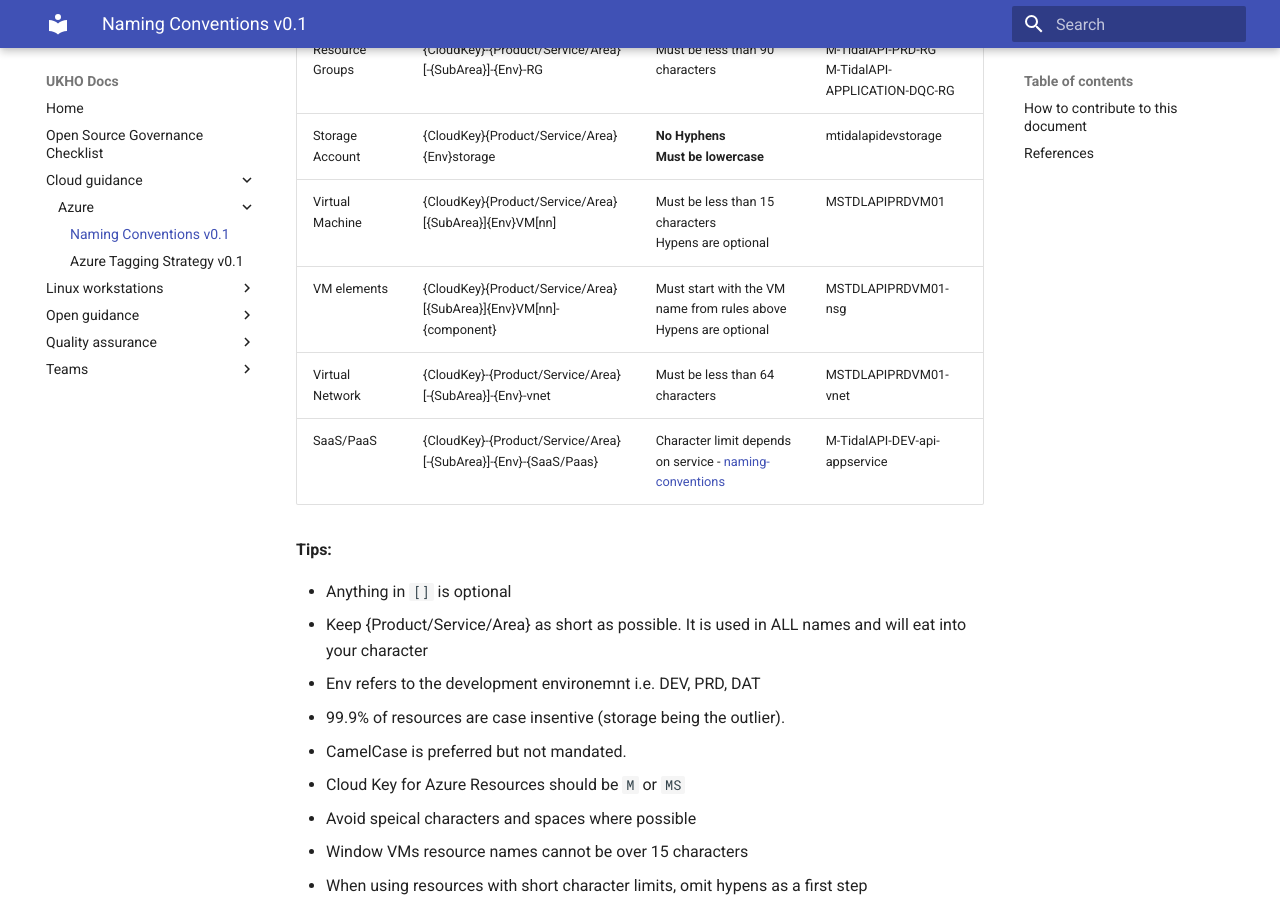
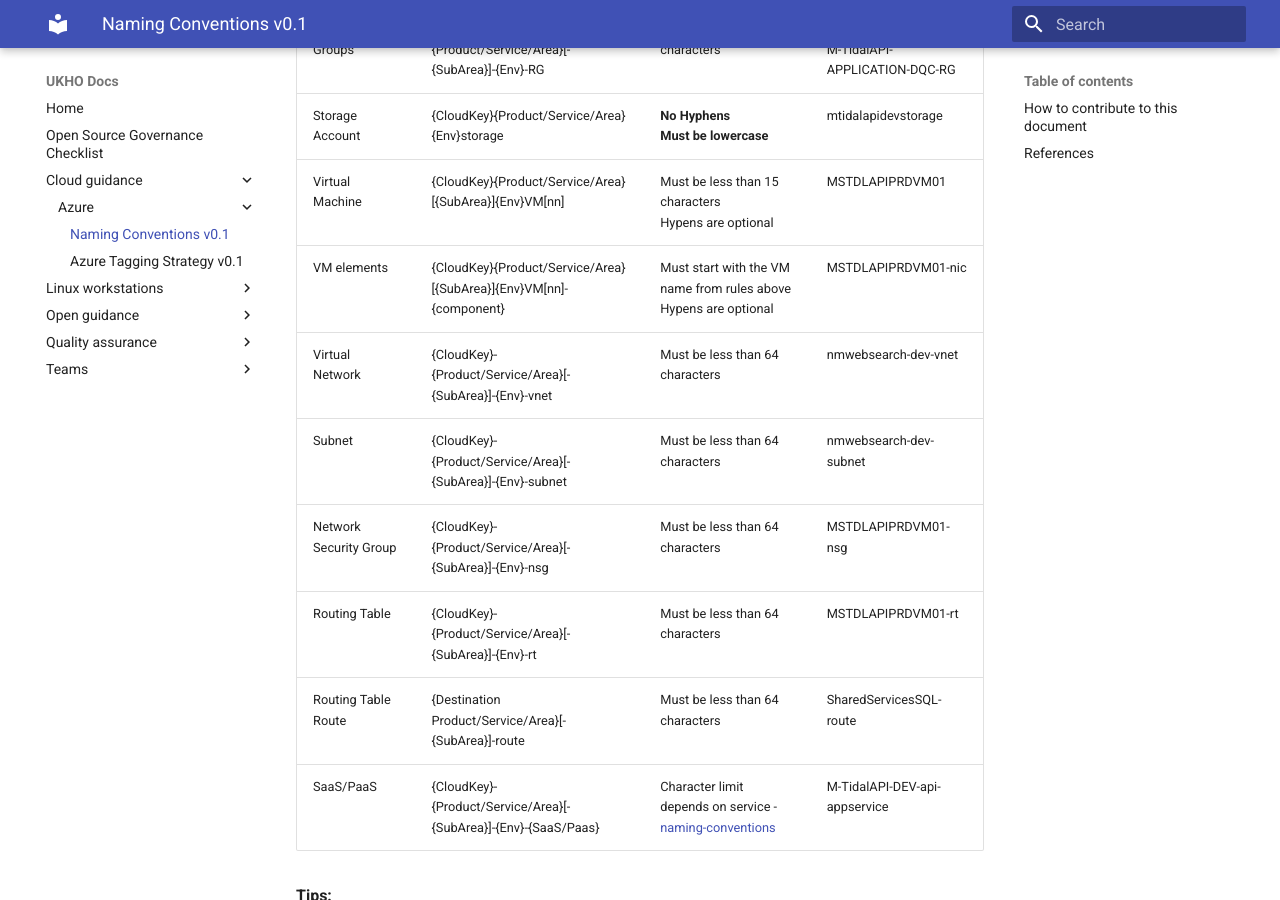
Before and after one commit to UKHO/docs, an MkDocs documentation site: the page built from docs/cloud-guidance/azure/ukho-azure-naming-convention.md, in a window 1280 px wide and 900 px high, scrolled down 305 px. Built offline with MkDocs 1.6.1 and Material for MkDocs 9.7.7, drawn with Linux system fonts in a browser that asks for light colours.

Commit message:
Added networking components to Azure naming conventions

```diff
--- a/docs/cloud-guidance/azure/ukho-azure-naming-convention.md
+++ b/docs/cloud-guidance/azure/ukho-azure-naming-convention.md
@@ -6,8 +6,12 @@
 | Resource Groups | {CloudKey}-{Product/Service/Area}[-{SubArea}]-{Env}-RG | Must be less than 90 characters |M-TidalAPI-PRD-RG <br /> M-TidalAPI-APPLICATION-DQC-RG <br /> |
 | Storage Account | {CloudKey}{Product/Service/Area}{Env}storage <br /> | **No Hyphens** <br /> **Must be lowercase** <br />| mtidalapidevstorage |
 | Virtual Machine | {CloudKey}{Product/Service/Area}[{SubArea}]{Env}VM[nn] | Must be less than 15 characters <br /> Hypens are optional <br /> | MSTDLAPIPRDVM01 |
-| VM elements | {CloudKey}{Product/Service/Area}[{SubArea}]{Env}VM[nn]-{component} | Must start with the VM name from rules above <br /> Hypens are optional | MSTDLAPIPRDVM01-nsg |
-| Virtual Network | {CloudKey}-{Product/Service/Area}[-{SubArea}]-{Env}-vnet | Must be less than 64 characters <br /> | MSTDLAPIPRDVM01-vnet |
+| VM elements | {CloudKey}{Product/Service/Area}[{SubArea}]{Env}VM[nn]-{component} | Must start with the VM name from rules above <br /> Hypens are optional | MSTDLAPIPRDVM01-nic |
+| Virtual Network | {CloudKey}-{Product/Service/Area}[-{SubArea}]-{Env}-vnet | Must be less than 64 characters <br /> | nmwebsearch-dev-vnet |
+| Subnet | {CloudKey}-{Product/Service/Area}[-{SubArea}]-{Env}-subnet | Must be less than 64 characters <br /> | nmwebsearch-dev-subnet |
+| Network Security Group | {CloudKey}-{Product/Service/Area}[-{SubArea}]-{Env}-nsg | Must be less than 64 characters <br /> | MSTDLAPIPRDVM01-nsg |
+| Routing Table | {CloudKey}-{Product/Service/Area}[-{SubArea}]-{Env}-rt | Must be less than 64 characters <br /> | MSTDLAPIPRDVM01-rt |
+| Routing Table Route | {Destination Product/Service/Area}[-{SubArea}]-route | Must be less than 64 characters <br /> | SharedServicesSQL-route |
 | SaaS/PaaS | {CloudKey}-{Product/Service/Area}[-{SubArea}]-{Env}-{SaaS/Paas} <br /> | Character limit depends on service - [naming-conventions](https://docs.microsoft.com/en-us/azure/architecture/best-practices/naming-conventions) <br /> | M-TidalAPI-DEV-api-appservice |
 
 **Tips:**
```
